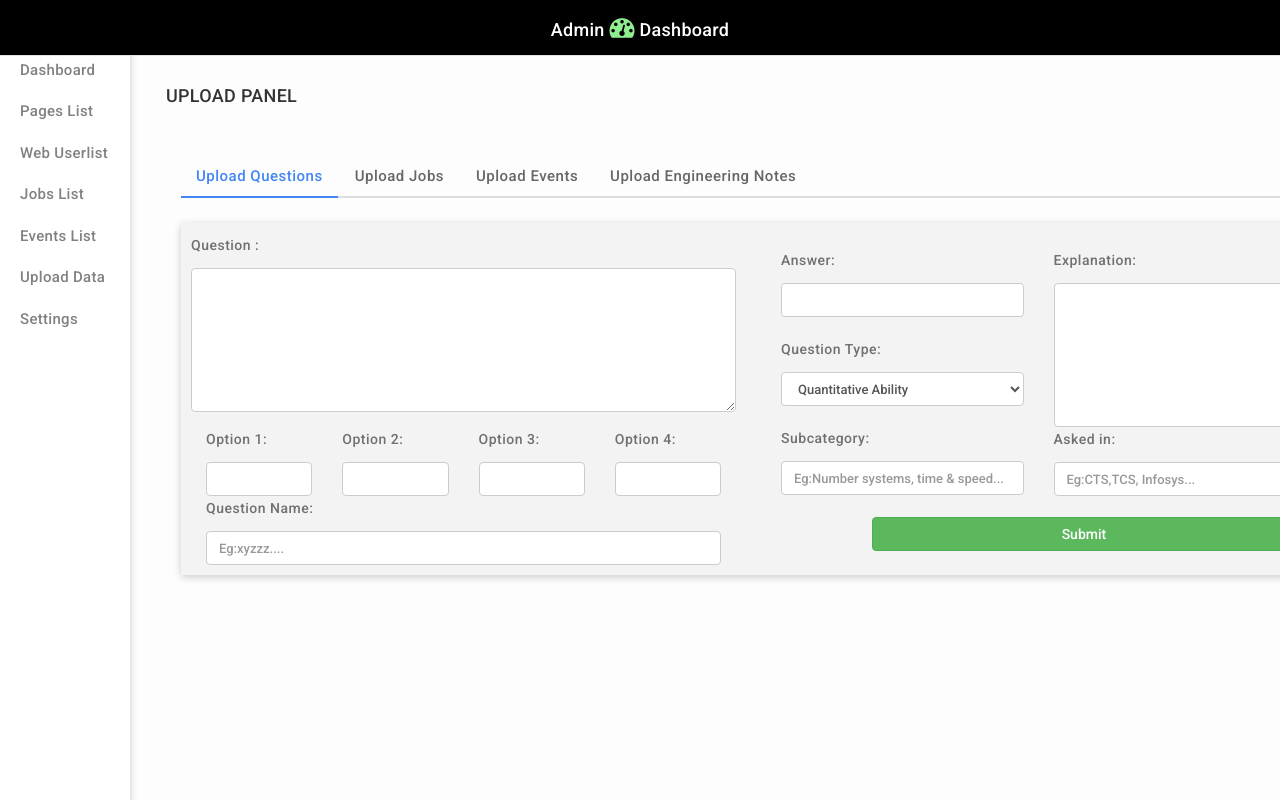
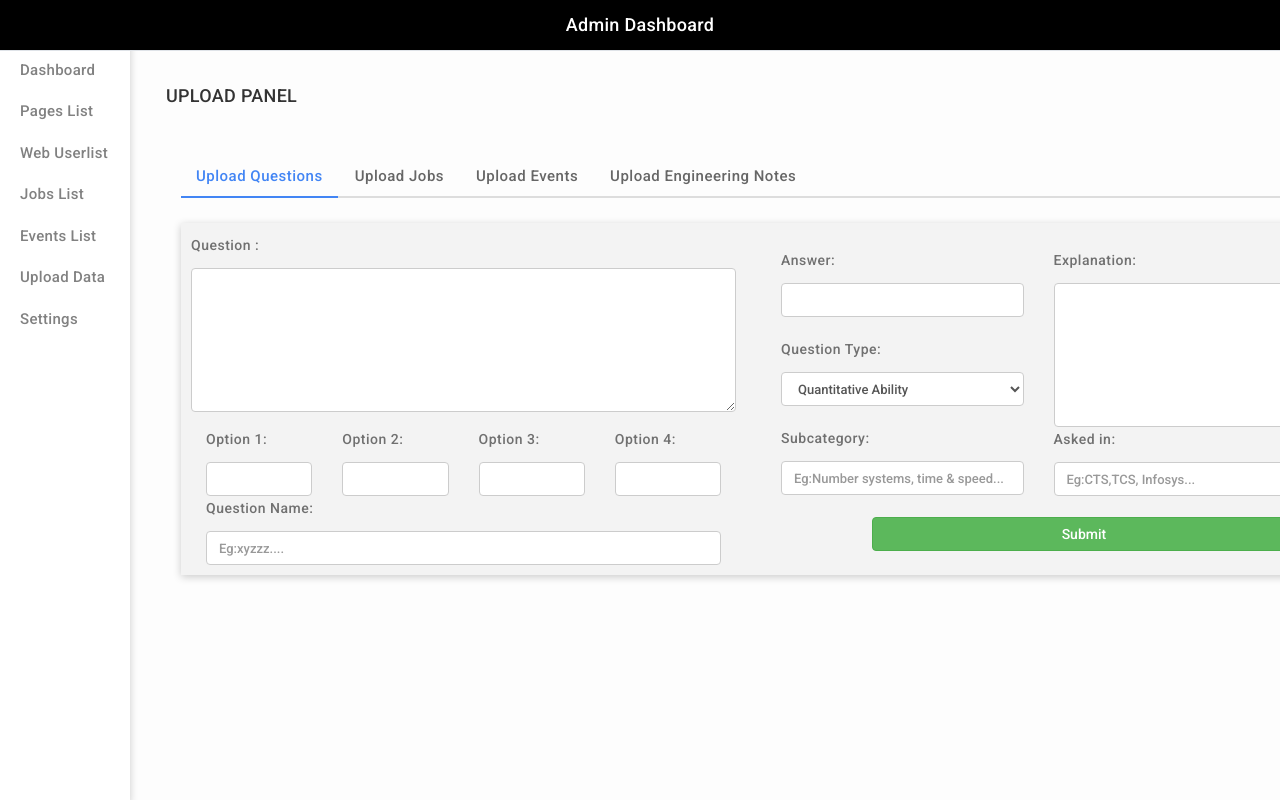
Before and after one commit to startersup/education, a PHP site: page /superadmin/load.php in a window 1280 px wide. Run offline with PHP 8.4, Linux system fonts and the light colour scheme.

Commit message:
Update load.php
hh

```diff
--- a/superadmin/load.php
+++ b/superadmin/load.php
@@ -43,7 +43,7 @@ if ($conn->query($sql) === TRUE) {
     <div class="navbar  navbar-fixed-top navbar-expand-lg navbar-light">
         <div class="admin">
             <center>
-                <h4> Admin <i class="fa fa-dashboard"></i> Dashboard</h4>
+                <h4> Admin Dashboard</h4>
             </center>
         </div>
     </div>
```
